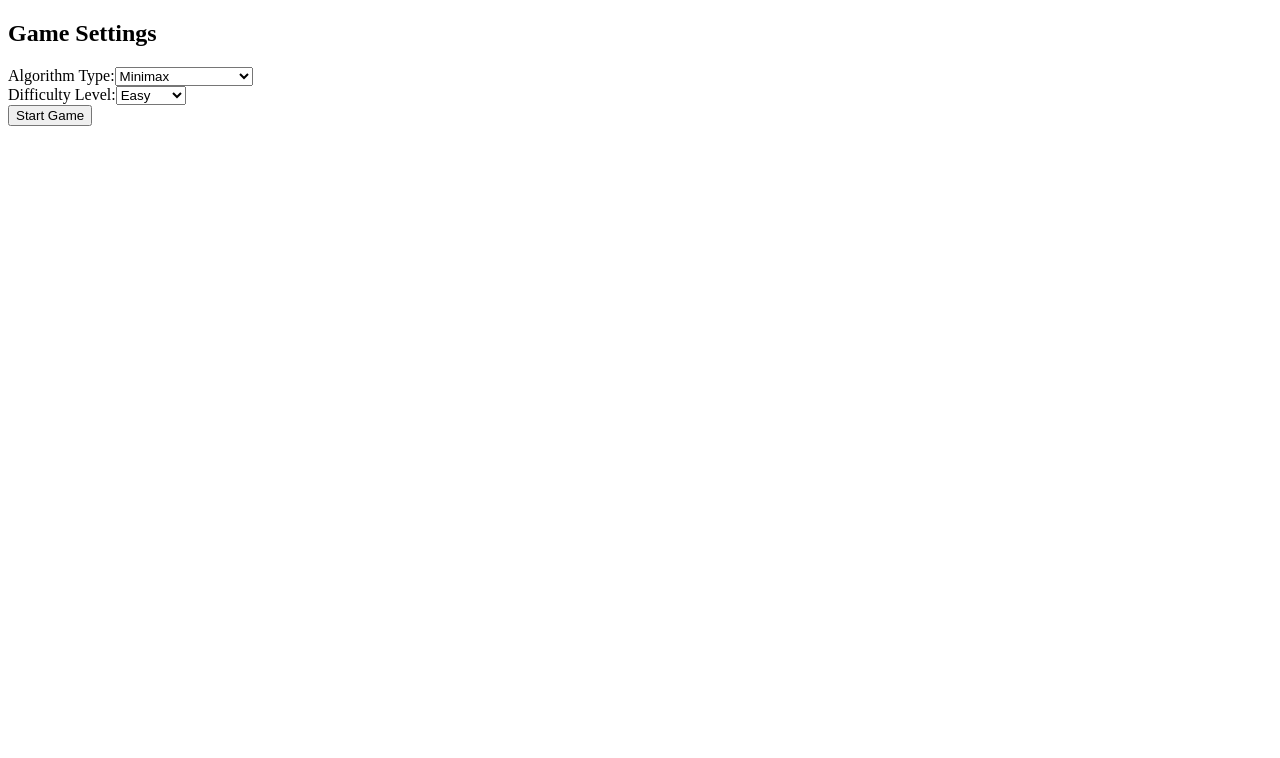
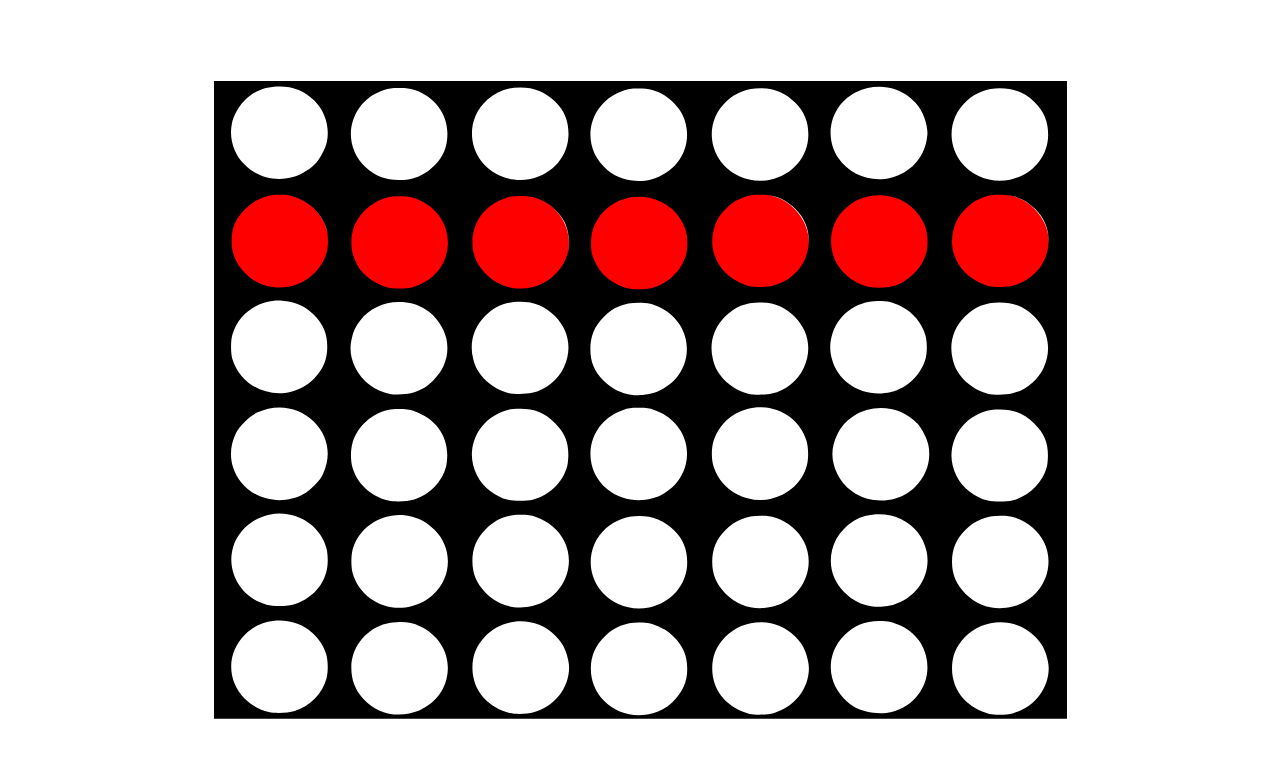
Before and after one commit to sherif3hassan/Connect-four, a React (Vite) app in the folder Frontend/: page / in a window 1280 px wide. Shown: the top 758 px of the page. Built offline with nearby package versions, Linux system fonts and the light colour scheme.

Commit message:
create board and test piece positioning

```diff
--- /dev/null
+++ b/Frontend/src/GameBoard.jsx
@@ -0,0 +1,21 @@
+import React from "react";
+import "./css/boardStyle.css";
+import Piece from "./Piece";
+
+function GameBoard() {
+  return (
+    <>
+      <div className='board-container'>
+        <div className='piece-container'>
+          <div className='board'></div>
+
+          {[0, 1, 2, 3, 4, 5, 6].map((x) => {
+            return <Piece key={x} x={x * 120 + 15} y={114} />;
+          })}
+        </div>
+      </div>
+    </>
+  );
+}
+
+export default GameBoard;
--- /dev/null
+++ b/Frontend/src/Piece.jsx
@@ -0,0 +1,14 @@
+import React, { useEffect } from "react";
+import "./css/pieceStyle.css";
+import { useRef } from "react";
+
+export default function Piece({ x, y }) {
+  // Delay the rendering of the piece until the x and y coordinates are set
+  const pieceRef = useRef(null);
+  useEffect(() => {
+    pieceRef.current.style.left = `${x}px`;
+    pieceRef.current.style.top = `${y}px`;
+  }, [x, y]);
+
+  return <div ref={pieceRef} className='piece piece-red'></div>;
+}
--- /dev/null
+++ b/Frontend/src/css/boardStyle.css
@@ -0,0 +1,32 @@
+
+:root{
+    --boardHeight: 640px;
+    --aspectRatio: 853/640;
+}
+
+
+.board{
+    background-image: url(../assets/Connect4Board.svg);
+    background-repeat: no-repeat;
+    background-size: auto 100%;
+    aspect-ratio: var(--aspectRatio);
+    height: var(--boardHeight);
+    position: relative;
+    z-index: 2;
+    background-position: center;
+}
+
+.piece-container{
+    aspect-ratio: var(--aspectRatio);
+    height: var(--boardHeight);
+    position: relative;
+    z-index: 1;
+}
+
+.board-container{
+    width: 100%;
+    height: 100%;
+    display: flex;
+    justify-content: center;
+    align-items: center;
+}
--- /dev/null
+++ b/Frontend/src/css/index.css
@@ -0,0 +1,15 @@
+*{
+    margin: 0;
+    padding: 0;
+    box-sizing: border-box;
+}
+
+body, html, #root{
+    height: 100%;
+}
+
+#root{
+    display: flex;
+    justify-content: center;
+    align-items: center;
+}
--- /dev/null
+++ b/Frontend/src/css/pieceStyle.css
@@ -0,0 +1,8 @@
+.piece{
+    border-radius: 50%;
+    width: 100px;
+    aspect-ratio: 1/1;
+    background-color: red;
+    position: absolute;
+    z-index: 1;
+}
--- a/Frontend/src/main.jsx
+++ b/Frontend/src/main.jsx
@@ -1,10 +1,12 @@
-import React from 'react'
-import ReactDOM from 'react-dom/client'
+import React from "react";
+import ReactDOM from "react-dom/client";
+import GameBoard from "./GameBoard";
 // import App from './App.jsx'
-import GameSettings from './GameSettings';
+import GameSettings from "./GameSettings";
+import "./css/index.css";
 
-const rootElement = document.getElementById('root');
+const rootElement = document.getElementById("root");
 
 const reactStartingPoint = ReactDOM.createRoot(rootElement);
 
-reactStartingPoint.render(<GameSettings />);
+reactStartingPoint.render(<GameBoard />);
```
Also changed, not shown: Frontend/src/assets/Connect4Board.svg (added).
